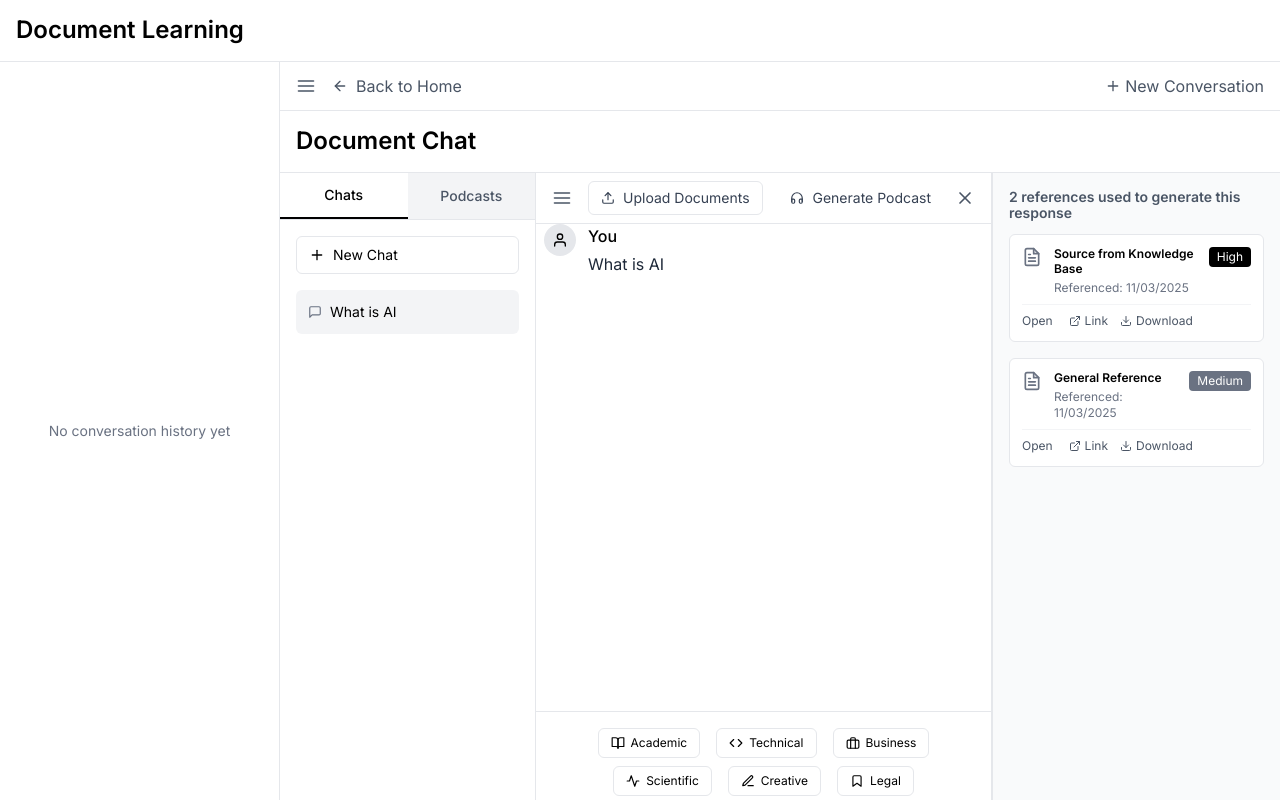
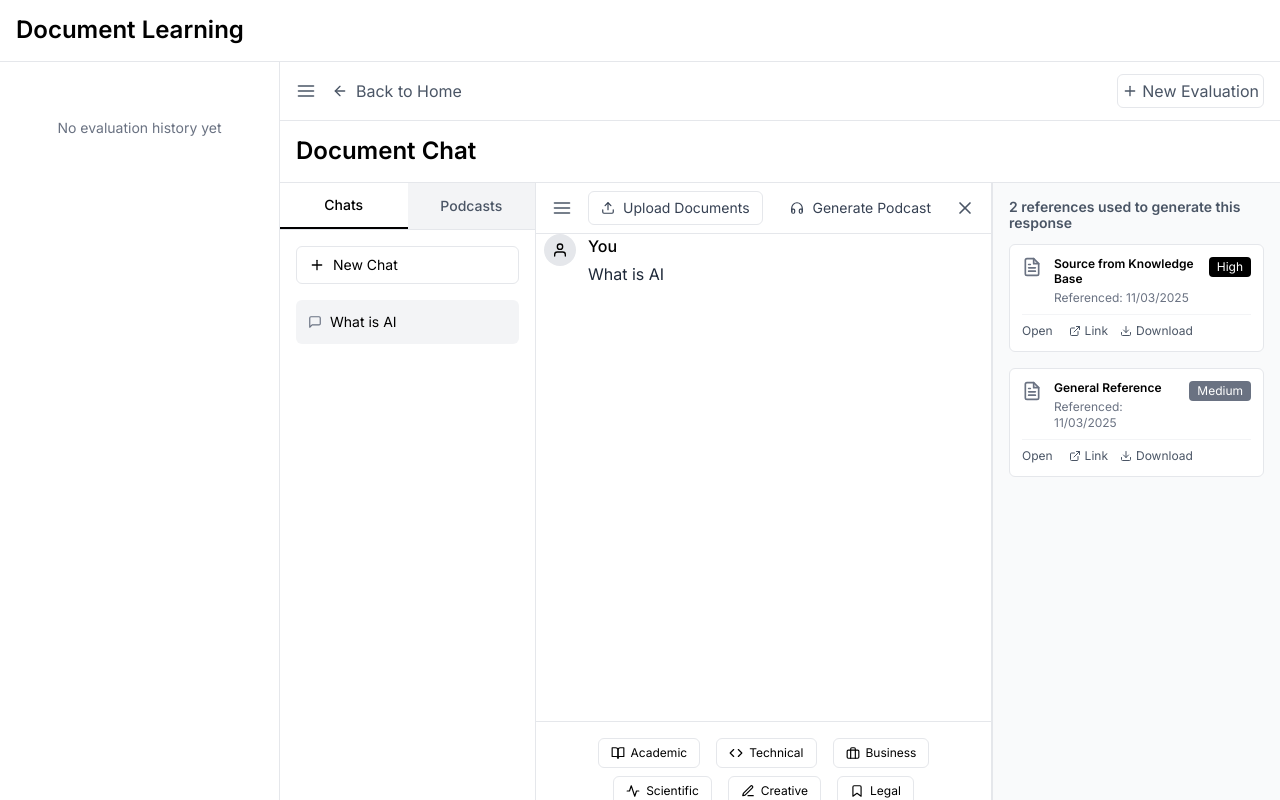
Before and after one commit to artificizen-dev/document-ai-assistant, a React (Vite) app: page /learn in a window 1280 px wide. Built offline with nearby package versions, Linux system fonts and the light colour scheme.

Commit message:
Links added

```diff
--- a/src/components/Evaluation/FileUpload.tsx
+++ b/src/components/Evaluation/FileUpload.tsx
@@ -1,5 +1,6 @@
 import React, { useState, useRef } from "react";
 import { FiUpload, FiFile, FiX } from "react-icons/fi";
+import { useNavigate } from "react-router-dom";
 
 interface FileUploadProps {
   onFilesSelected: (files: File[]) => void;
@@ -11,6 +12,7 @@ interface SelectedFile {
 }
 
 const FileUpload: React.FC<FileUploadProps> = ({ onFilesSelected }) => {
+  const navigate = useNavigate();
   const [selectedFiles, setSelectedFiles] = useState<SelectedFile[]>([]);
   const [isDragging, setIsDragging] = useState(false);
   const fileInputRef = useRef<HTMLInputElement>(null);
@@ -146,7 +148,10 @@ const FileUpload: React.FC<FileUploadProps> = ({ onFilesSelected }) => {
 
       {/* Evaluate Button */}
       {selectedFiles.length > 0 && (
-        <button className="w-full bg-black text-white py-3 rounded font-medium hover:bg-gray-900 transition-colors">
+        <button
+          onClick={() => navigate("/evaluation-summary")}
+          className="w-full bg-black text-white py-3 rounded font-medium hover:bg-gray-900 transition-colors"
+        >
           Evaluate Documents
         </button>
       )}
--- a/src/components/Navbar/Navbar.tsx
+++ b/src/components/Navbar/Navbar.tsx
@@ -1,5 +1,5 @@
 import React from "react";
-import { useNavigate, useLocation } from "react-router-dom";
+import { useNavigate } from "react-router-dom";
 import { FiMenu, FiArrowLeft, FiPlus } from "react-icons/fi";
 import ROUTES from "../../routes";
 
@@ -9,12 +9,6 @@ interface NavbarProps {
 
 const Navbar: React.FC<NavbarProps> = ({ toggleSidebar }) => {
   const navigate = useNavigate();
-  const location = useLocation();
-  const path = location.pathname;
-
-  // Check if current page is evaluation or learn page
-  const isEvaluatePage = path.includes("/evaluate");
-  const isLearnPage = path.includes("/learn");
 
   return (
     <nav className="bg-white border-b border-gray-200 py-3 px-4">
@@ -37,19 +31,13 @@ const Navbar: React.FC<NavbarProps> = ({ toggleSidebar }) => {
           </button>
         </div>
 
-        {/* Right side - Action buttons */}
         <div>
-          {isEvaluatePage && (
-            <button className="flex items-center border-[1px] border-gray-200 py-1 px-1 rounded-md text-gray-600 hover:text-black">
-              <FiPlus size={16} className="mr-1" /> New Evaluation
-            </button>
-          )}
-
-          {isLearnPage && (
-            <button className="flex items-center text-gray-600 hover:text-black">
-              <FiPlus size={16} className="mr-1" /> New Conversation
-            </button>
-          )}
+          <button
+            onClick={() => navigate(ROUTES.evaluate)}
+            className="flex items-center border-[1px] border-gray-200 py-1 px-1 rounded-md text-gray-600 hover:text-black"
+          >
+            <FiPlus size={16} className="mr-1" /> New Evaluation
+          </button>
         </div>
       </div>
     </nav>
--- a/src/components/Sidebar/Sidebar.tsx
+++ b/src/components/Sidebar/Sidebar.tsx
@@ -1,6 +1,5 @@
 import React from "react";
 import { FiX } from "react-icons/fi";
-import { useLocation } from "react-router-dom";
 
 interface SidebarProps {
   isOpen: boolean;
@@ -8,12 +7,6 @@ interface SidebarProps {
 }
 
 const Sidebar: React.FC<SidebarProps> = ({ isOpen, onClose }) => {
-  const location = useLocation();
-  const path = location.pathname;
-
-  const isEvaluatePage = path.includes("/evaluate");
-  const isLearnPage = path.includes("/learn");
-
   return (
     <aside
       className={`bg-white border-r border-gray-200 transition-all duration-300 md:relative absolute md:h-auto h-full ${
@@ -28,19 +21,9 @@ const Sidebar: React.FC<SidebarProps> = ({ isOpen, onClose }) => {
         <FiX size={20} />
       </button>
       <div className="flex flex-col h-full">
-        {/* Sidebar content for evaluation page */}
-        {isEvaluatePage && (
-          <div className="flex pt-[20%] justify-center h-full">
-            <p className="text-gray-500 text-sm">No evaluation history yet</p>
-          </div>
-        )}
-
-        {/* Sidebar content for learn page */}
-        {isLearnPage && (
-          <div className="flex items-center justify-center h-full">
-            <p className="text-gray-500 text-sm">No conversation history yet</p>
-          </div>
-        )}
+        <div className="flex pt-[20%] justify-center h-full">
+          <p className="text-gray-500 text-sm">No evaluation history yet</p>
+        </div>
       </div>
     </aside>
   );
```
